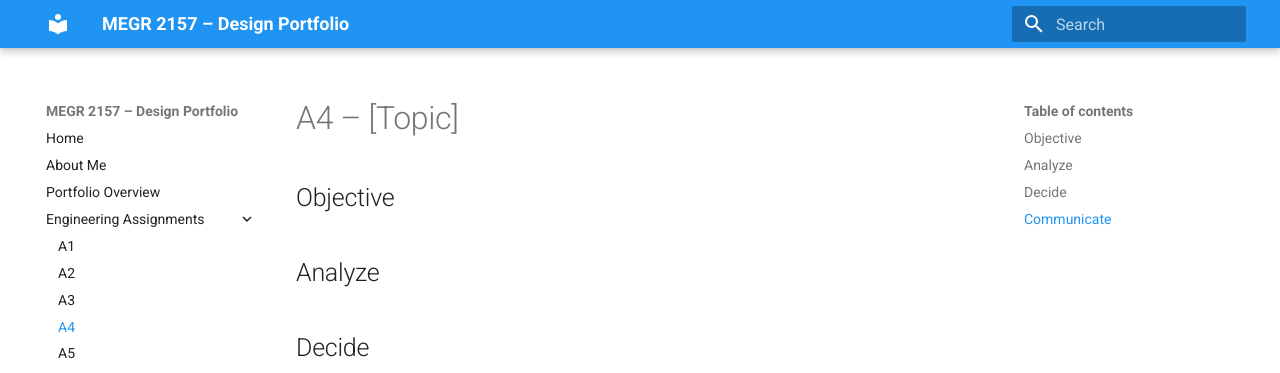
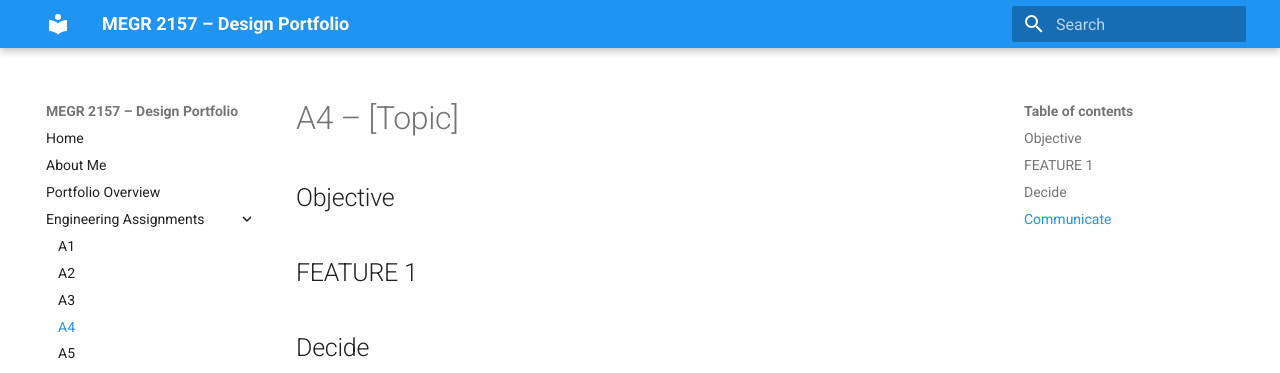
Before and after one commit to ncenatus/design-project-portfolio, an MkDocs documentation site: the page built from docs/assignments/A04/index.md, in a window 1280 px wide. Shown: the top 373 px of the page. Built offline with MkDocs 1.6.1 and Material for MkDocs 9.7.7, drawn with Linux system fonts in a browser that asks for light colours.

Commit message:
Update index.md

```diff
--- a/docs/assignments/A04/index.md
+++ b/docs/assignments/A04/index.md
@@ -3,7 +3,9 @@
 ## Objective
 
 
-## Analyze
+## FEATURE 1
+
+
 
 
 ## Decide
```
